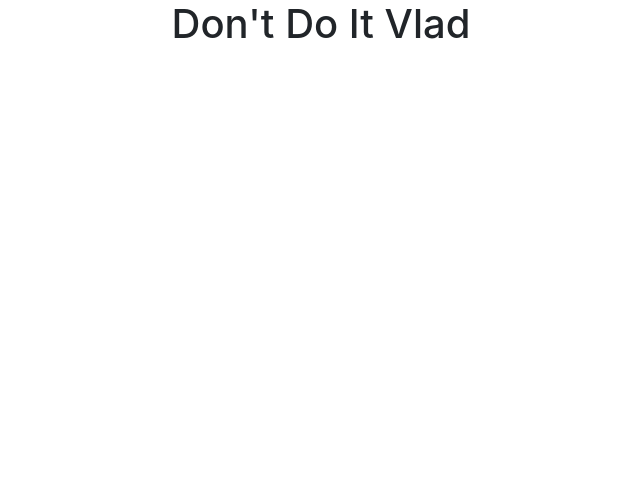
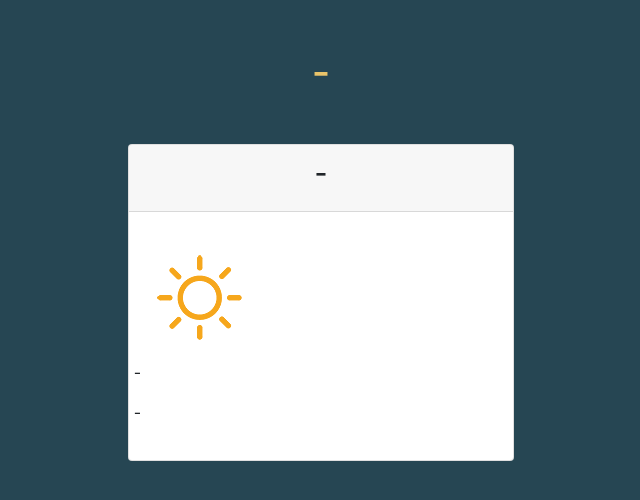
Before and after one commit to MariaGarciaCS/Dont-Do-It-Vlad, a plain HTML site: page index.html in a window 1280 px wide. Shown: the whole page, without its empty margins (319-959 px from the left). Drawn offline with nearby package versions, Linux system fonts and the light colour scheme.

Commit message:
card elements organized

```diff
--- a/index.html
+++ b/index.html
@@ -3,21 +3,38 @@
 <head>
     <meta charset="UTF-8">
     <meta name="viewport" content="width=device-width, initial-scale=1.0">
-    <link rel="stylesheet" href="css/style.css">
+    <link rel="stylesheet" href="css/main.css">
     <link rel="stylesheet" href="https://stackpath.bootstrapcdn.com/bootstrap/4.5.0/css/bootstrap.min.css" integrity="sha384-9aIt2nRpC12Uk9gS9baDl411NQApFmC26EwAOH8WgZl5MYYxFfc+NcPb1dKGj7Sk" crossorigin="anonymous">
     <title>Don't Run Vlad</title>
 </head>
+
 <body>
-    <div class="container notification"></div>
-    <div class="container-fluid text-center">
-       <h1>Don't Do It Vlad</h1>
+    <div class="container error"> </div>
+    <div class="container-fluid text-center pt-5" id="bigbox">
+       <div class="container-fluid title">
+           <h1>-</h1>
+       </div>
 
-
-
-
+       <div class="col-md-4 offset-md-4 mt-5">
+            <div class="card">
+                <div class="card-header verdict">
+                    <h3>-</h3>
+                </div>
+                <div class="card-body">
+                    <div class="row icon">
+                        <img src="img/01.png" alt="">
+                    </div>
+                    <div class="row temp">
+                        <p>-</p>
+                    </div>
+                    <div class="row description">
+                        <p>-</p>
+                    </div>
+                </div>
+            </div>
+       </div>
 
     </div>
-
     <script src="js/main.js"></script>
 </body>
 </html>
```
